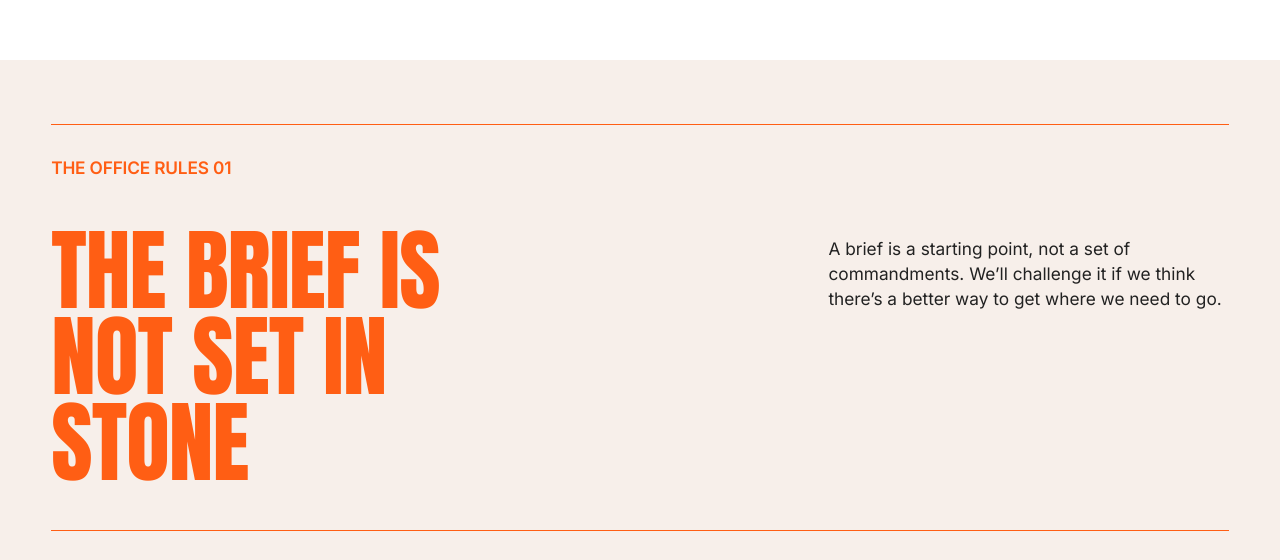
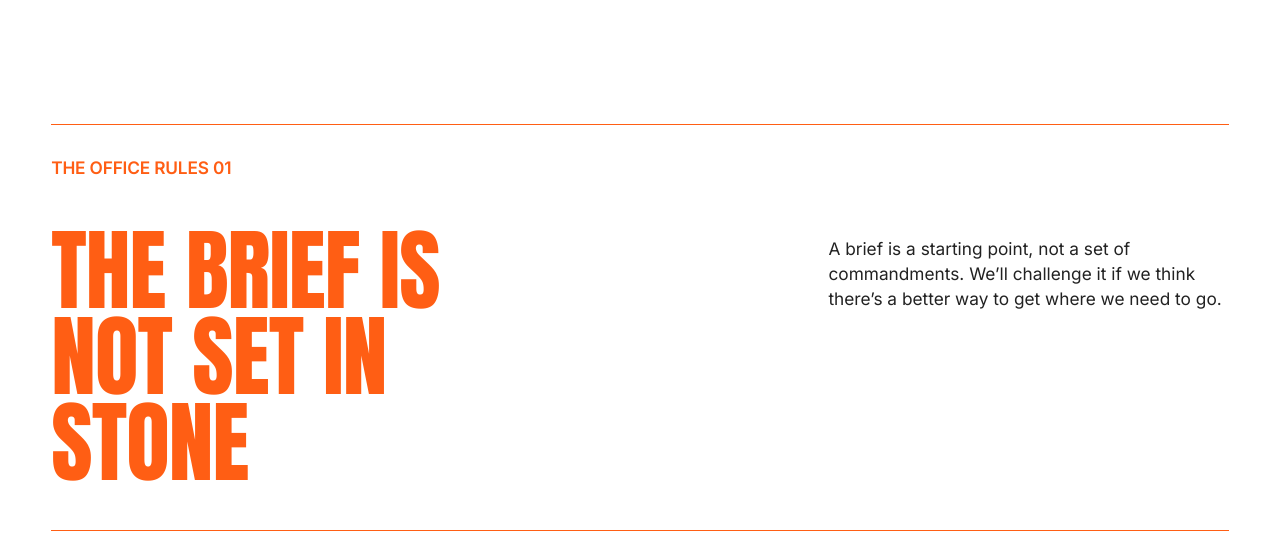
Before and after one commit to chaitanyaeparivartan-sketch/Celebratory-Network, a Next.js app: page /od-consulting/business-od in a window 1280 px wide. Shown: the part 2966-3526 px from the top of the page. Built offline with nearby package versions, Linux system fonts and the light colour scheme; a web font is replaced by a local one.

Commit message:
Update Impact section background to white

```diff
--- a/app/od-consulting/business-od/components/Impact.jsx
+++ b/app/od-consulting/business-od/components/Impact.jsx
@@ -65,10 +65,10 @@ export default function Impact({ className = "" }) {
   }, []);
 
   return (
-    <section className={`office-rules-wrapper relative w-full bg-[#f7efea] text-[#111] ${className}`}>
+    <section className={`office-rules-wrapper relative w-full bg-white text-[#111] ${className}`}>
       <style>{`
         .office-rules-wrapper {
-          --bg: #f7efea;
+          --bg: #ffffff;
           --ink: #111;
           --accent: #FF5E14;
         }
```
